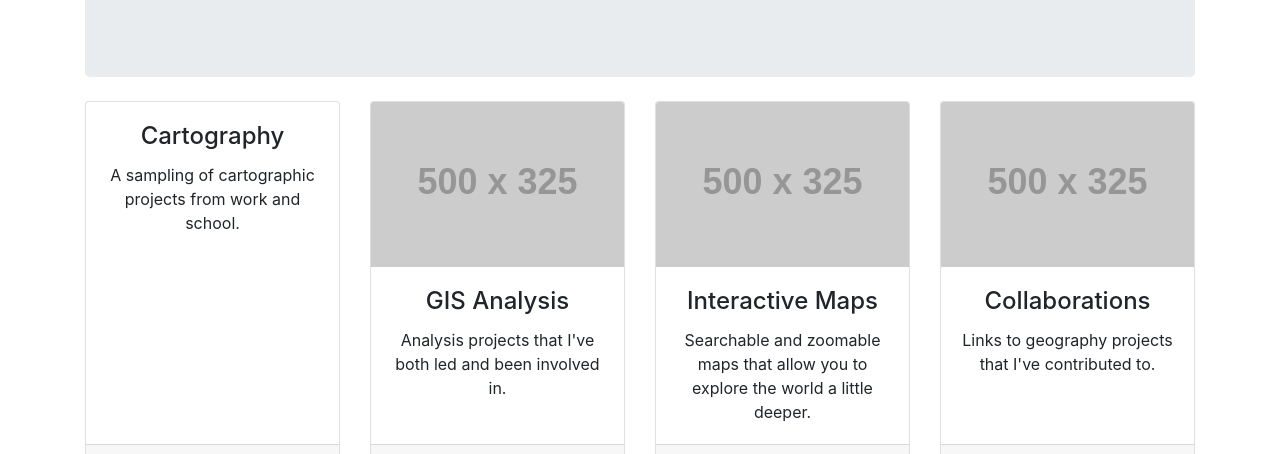
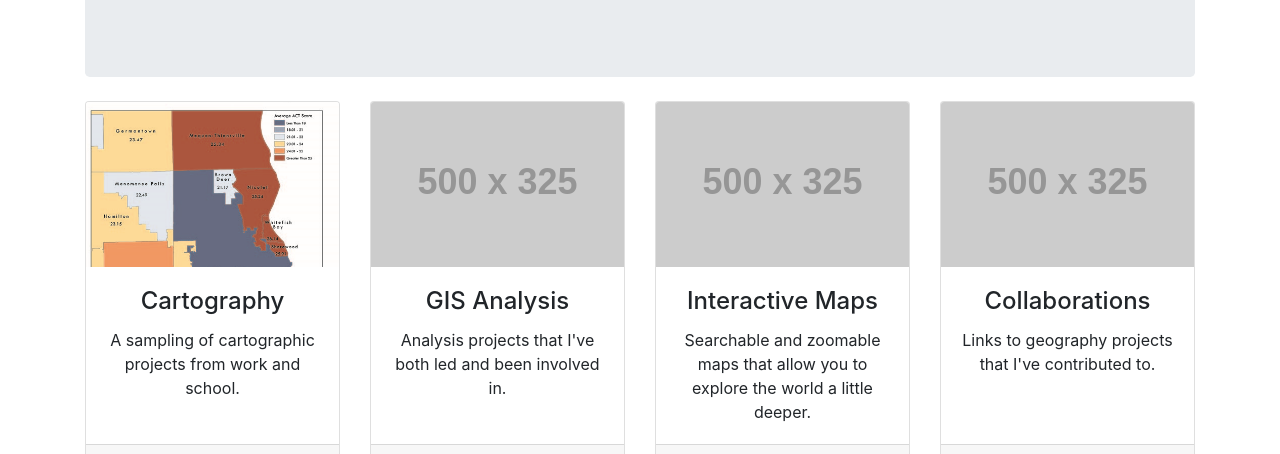
Before and after one commit to GrubeG/GrubeG.github.io, a website: page index.html in a window 1280 px wide. Shown: the part 331-785 px from the top of the page. Drawn offline with Linux system fonts and the light colour scheme; placeholder pictures from the web are drawn by us.

Commit message:
Reload Thumbnail
Trying thumbnail load again.

```diff
--- a/index.html
+++ b/index.html
@@ -63,7 +63,7 @@
 
       <div class="col-lg-3 col-md-6 mb-4">
         <div class="card h-100">
-          <img class="card-img-top" src="assets/Milwaukee-Metro SDs-Map.png" alt="">
+          <img class="card-img-top" src="assets/Milwaukee-Metro SDs-Map_thumb.png" alt="">
           <div class="card-body">
             <h4 class="card-title">Cartography</h4>
             <p class="card-text">A sampling of cartographic projects from work and school.</p>
```
Also changed, not shown: assets/Milwaukee-Metro SDs-Map_thumb.png (added).
